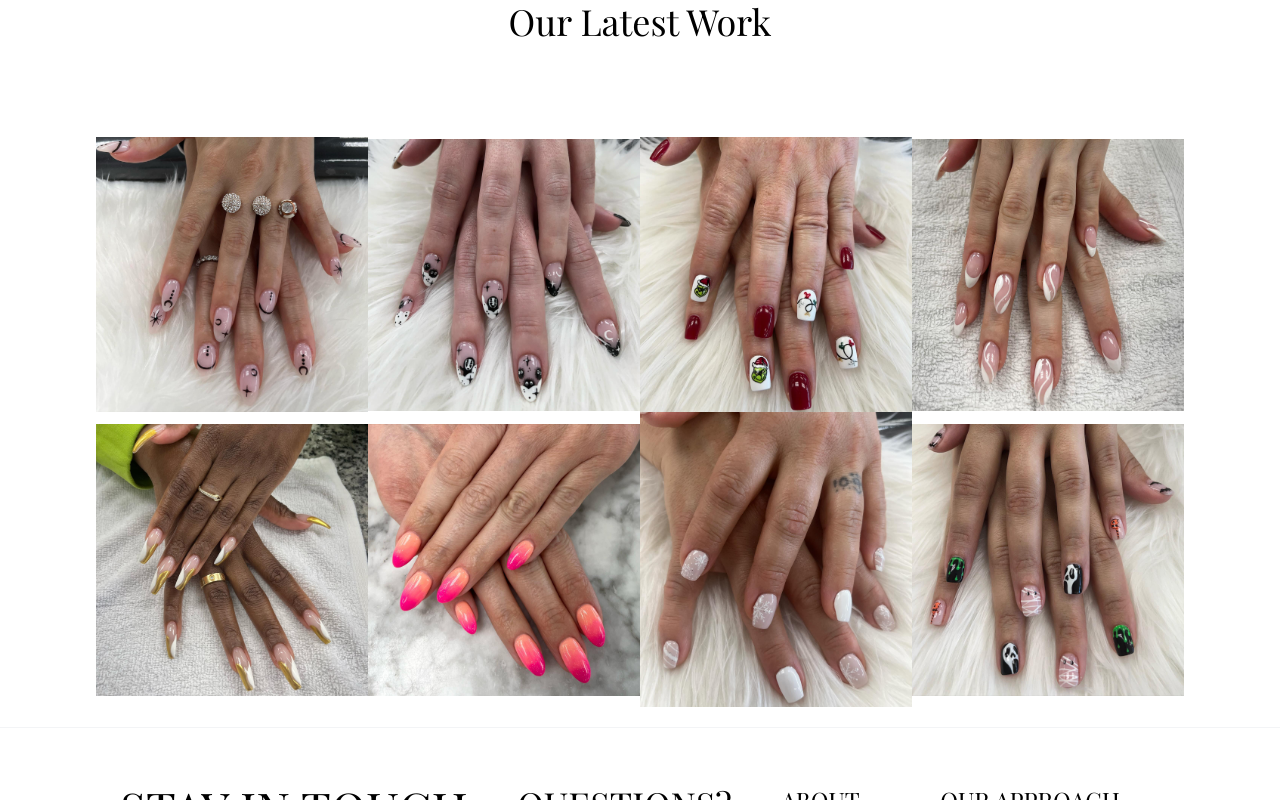
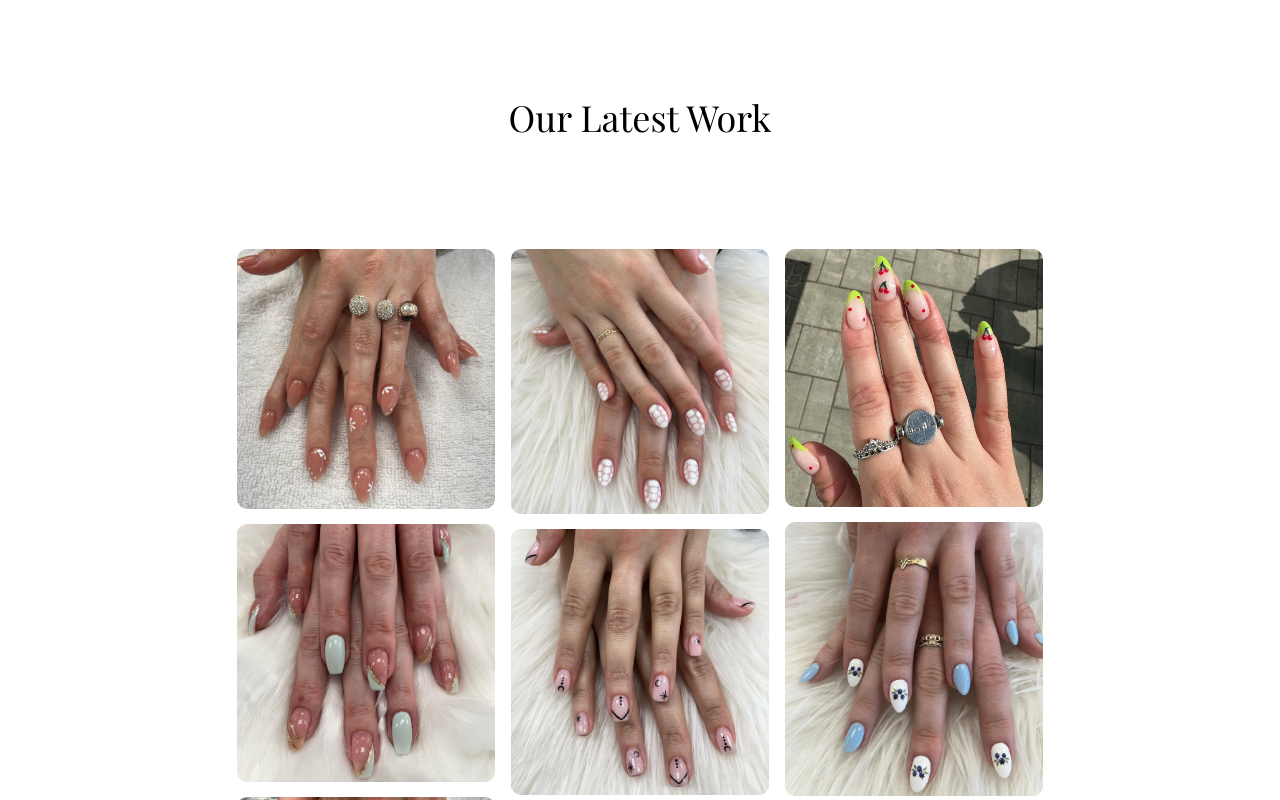
Before and after one commit to davidhuang20/unique-nail-spa, a Next.js app: page /about in a window 1280 px wide. Shown: the part 1500-2300 px from the top of the page. Built offline with nearby package versions, Linux system fonts and the light colour scheme.

Commit message:
modify about us

```diff
--- a/app/about/page.tsx
+++ b/app/about/page.tsx
@@ -1,9 +1,22 @@
-import React from 'react'
+'use client'
+import React, { useState } from 'react'
 import Image from 'next/image'
-import { interior, journyPic } from '../../constant/constant'
+import { galleryPic, interior, journyPic } from '../../constant/constant'
 import { PhotoList } from '../componets'
+import Link from 'next/link'
+import '../style/gallery.css';
 
 const Page = () => {
+
+  const [selectedImage, setSelectedImage] = useState<string | null>(null);
+
+  const handleImageClick = (image: string) => { // Specify the type for the image parameter
+    setSelectedImage(image);
+  };
+
+  const handleCloseModal = () => {
+    setSelectedImage(null);
+  };
   return (
     <div className='px-4 sm:px-24'>
       <section className='md:h-1/8 py-6 md:py-16 text-center text-3xl sm:text-4xl md:text-5xl lg:text-6xl px-12 flex items-center justify-center'>
@@ -41,9 +54,47 @@ const Page = () => {
             ))}
         </div>
       </section>
-      <section className='nail-fashion'>
-        <h1 className='text-center py-6 md:py-24 text-4xl'>Our Latest Work</h1>
-        <PhotoList pictures={journyPic}/>
+      <section className='py-24 px-3 sm:px-24'>
+        <h1 className='text-center md:py-24 text-4xl py-6'>Our Latest Work</h1>
+
+        <div className="main">
+        {galleryPic.map((image, index) => (
+          <div key={index} onClick={() => handleImageClick(image)}>
+            <Image
+              src={image}
+              alt="Image"
+              width={400}
+              height={300}
+              className="hover:scale-110 transition ease-in-out delay-150"
+            />
+          </div>
+        ))}
+
+        {selectedImage && (
+          <div className="fixed top-0 left-0 w-full h-full flex justify-center items-center z-50">
+            <div className="bg-white p-8 rounded shadow-lg">
+              <Image
+                src={selectedImage}
+                alt="Selected Image"
+                className="modal-image"
+                width={400}
+                height={300}
+              />
+              <div className="flex justify-end">
+                <button
+                  className="px-4 py-2 bg-black text-white rounded hover:bg-white hover:text-black hover:border hover:border-black md:text-sm text-base"
+                  onClick={handleCloseModal}
+                >
+                  Close
+                </button>
+              </div>
+            </div>
+          </div>
+        )}
+      </div>
+      <div className='text-xl sm:text-2xl md:text-3xl lg:text-4xl text-center pt-12'>
+            Join this journey with us on Instagram <Link href="https://www.instagram.com/uniquenail_brightwater/" target='_blank'> <a className='underline'>@uniquenail_brightwater</a></Link>
+        </div>
       </section>
     </div>
   )
```
